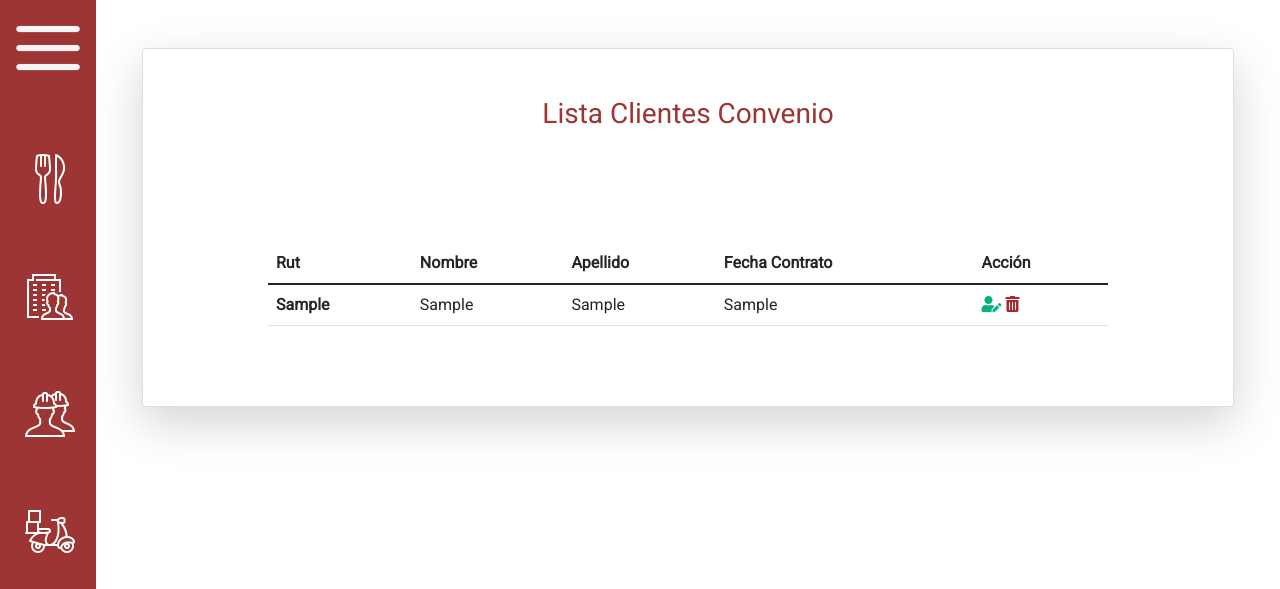
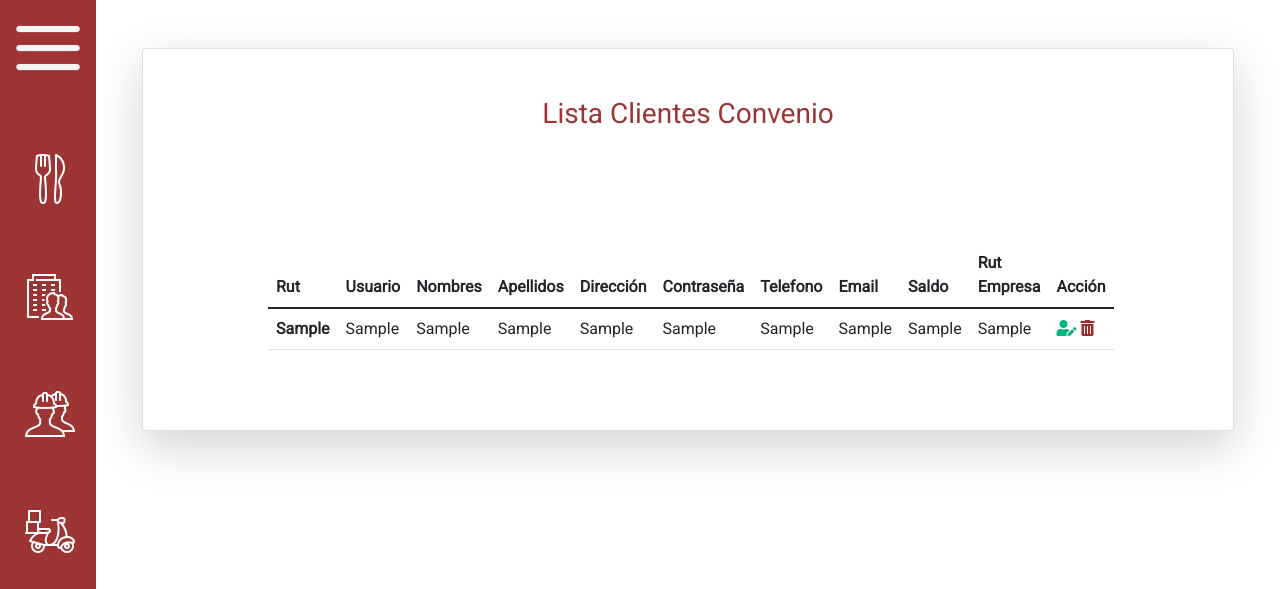
Before and after one commit to nicolasignacio97/El-Comilon, a Django app: template ElComilon/RegCliConv/templates/listarCliConv.html in a window 1280 px wide. Shown: the top 589 px of the page. Run offline with Django 3.2, Linux system fonts and the light colour scheme; the template is opened without the code that fills it: most values are stand-ins (such as "Sample title", 1, 10 or a date in 2020); some libraries are stand-ins or nearby versions.

Commit message:
1.3.6
ultimo ultimo

```diff
--- a/ElComilon/RegCliConv/templates/listarCliConv.html
+++ b/ElComilon/RegCliConv/templates/listarCliConv.html
@@ -39,9 +39,15 @@
                                 <thead>
                                     <tr>
                                         <th scope="col">Rut</th>
-                                        <th scope="col">Nombre</th>
-                                        <th scope="col">Apellido</th>
-                                        <th scope="col">Fecha Contrato</th>
+                                        <th scope="col">Usuario</th>
+                                        <th scope="col">Nombres</th>
+                                        <th scope="col">Apellidos</th>
+                                        <th scope="col">Dirección</th>
+                                        <th scope="col">Contraseña</th>
+                                        <th scope="col">Telefono</th>
+                                        <th scope="col">Email</th>
+                                        <th scope="col">Saldo</th>
+                                        <th scope="col">Rut Empresa</th>
                                         <th scope="col">Acción</th>
                                     </tr>
                                 </thead>
@@ -52,6 +58,12 @@
                                         <td>{{ cliente.1 }}</td>
                                         <td>{{ cliente.2 }}</td>
                                         <td>{{ cliente.3 }}</td>
+                                        <td>{{ cliente.4 }}</td>
+                                        <td>{{ cliente.5 }}</td>
+                                        <td>{{ cliente.6 }}</td>
+                                        <td>{{ cliente.7 }}</td>
+                                        <td>{{ cliente.8 }}</td>
+                                        <td>{{ cliente.9 }}</td>
                                         <td>
                                             <a href="modCliConv/{{cliente.0}}"><i class="fas fa-user-edit"  style="color:#02B37F; cursor: pointer;"></i></a>
                                             <a href="eliminar/{{cliente.0}}"><i class="fas fa-trash-alt" style="color: brown; cursor: pointer;"> </i> </a>
```
Also changed, not shown: ElComilon/RegCliConv/templates/regCliConv.html (+5 -4 lines), ElComilon/RegCliConv/views.py (+6 -2 lines).
